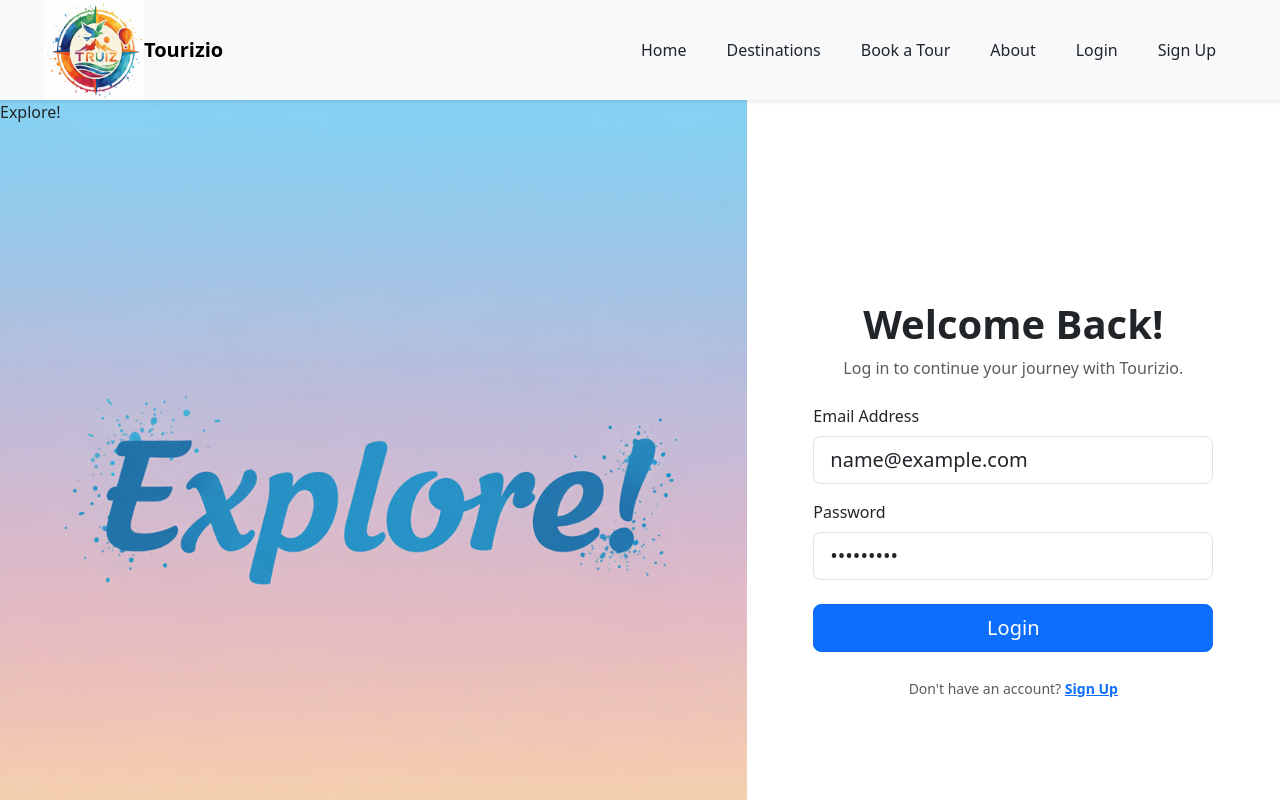
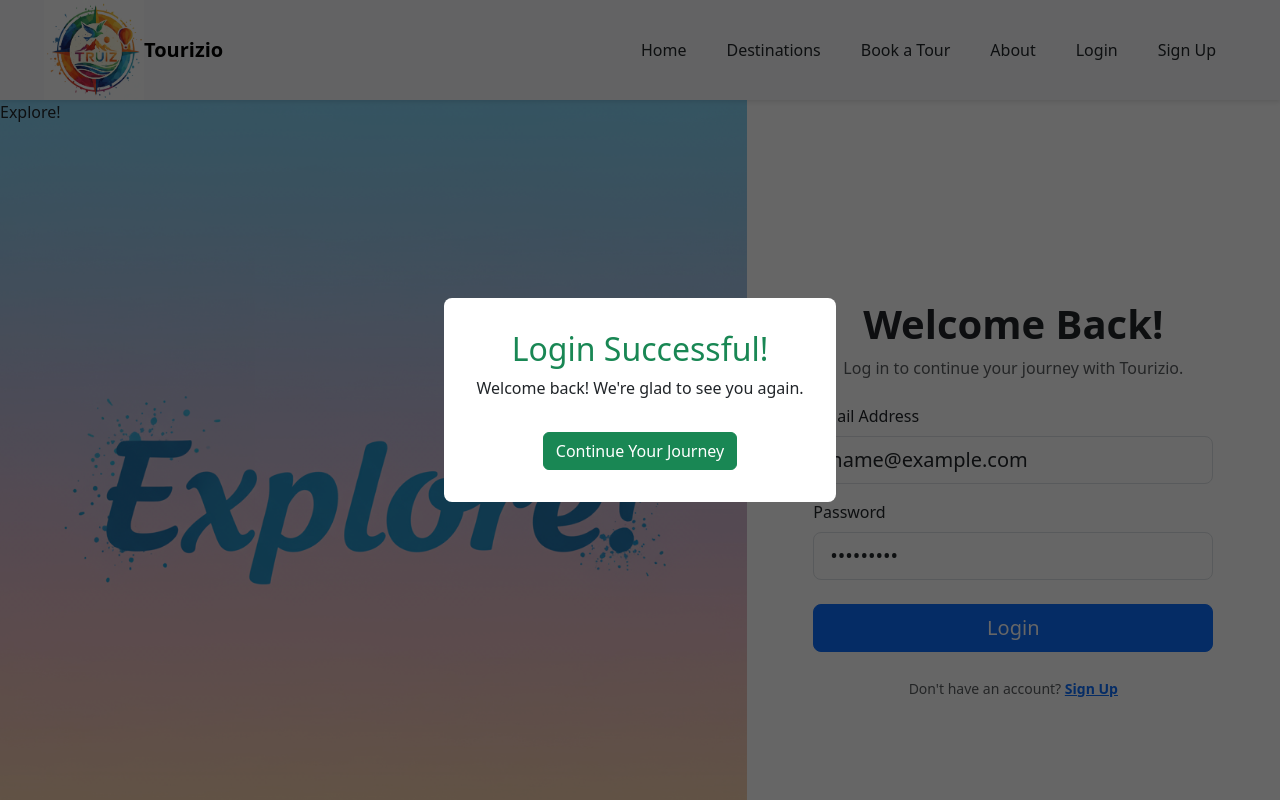
Before and after one commit to M-Nikhita/Tourizio-A-Tourism-Website, an Angular app in the folder tourizio/: page /login in a window 1280 px wide. Both pictures are taken after typing "name@example.com", "Sample123" into the empty fields and a click on the button "Login". Shown: the top 800 px of the page. Built offline with nearby package versions, Linux system fonts and the light colour scheme.

Commit message:
Milestone 3

```diff
--- a/tourizio/src/app/login/login.html
+++ b/tourizio/src/app/login/login.html
@@ -51,3 +51,10 @@
     </div>
   </div>
 </div>
+<div class="popup-overlay" *ngIf="showWelcomePopup">
+  <div class="popup-card">
+    <h2 class="text-success">Login Successful!</h2>
+    <p>Welcome back! We're glad to see you again.</p>
+    <button class="btn btn-success mt-3" (click)="closePopup()">Continue Your Journey</button>
+  </div>
+</div>
```
